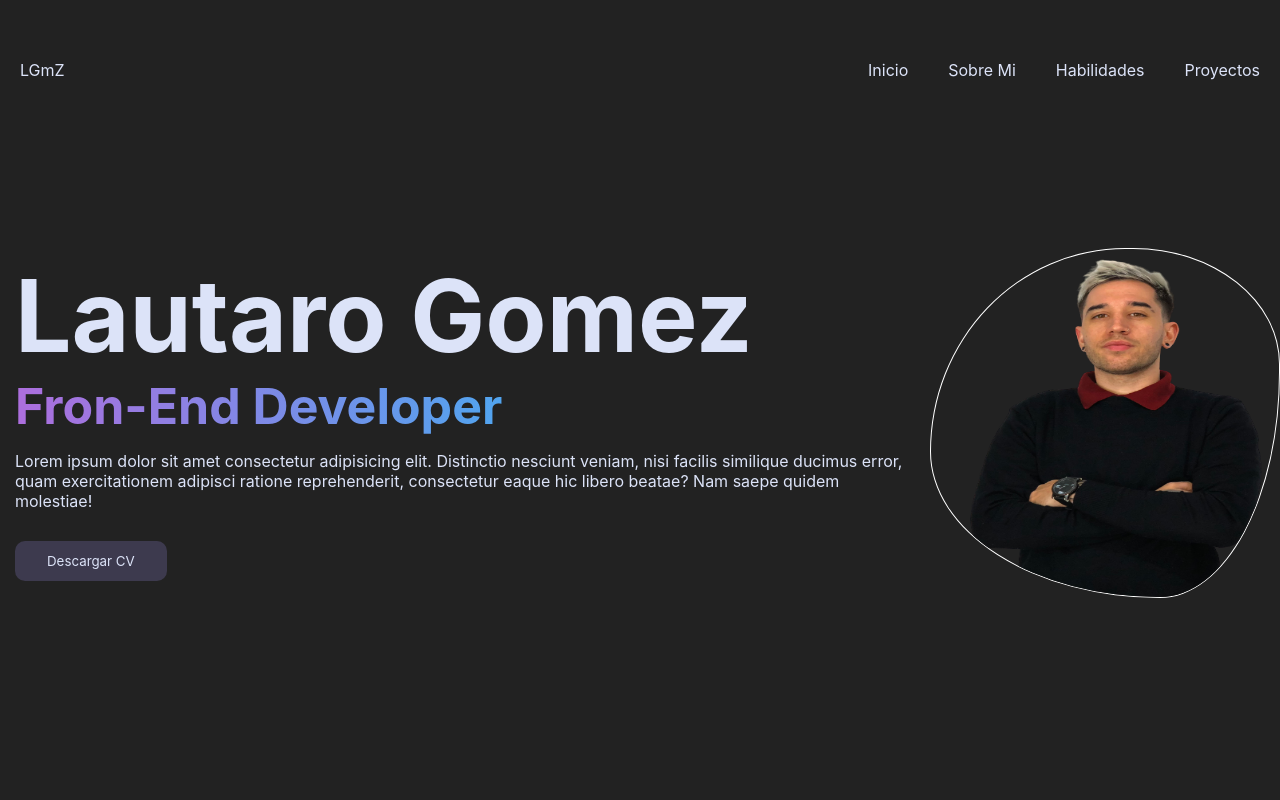
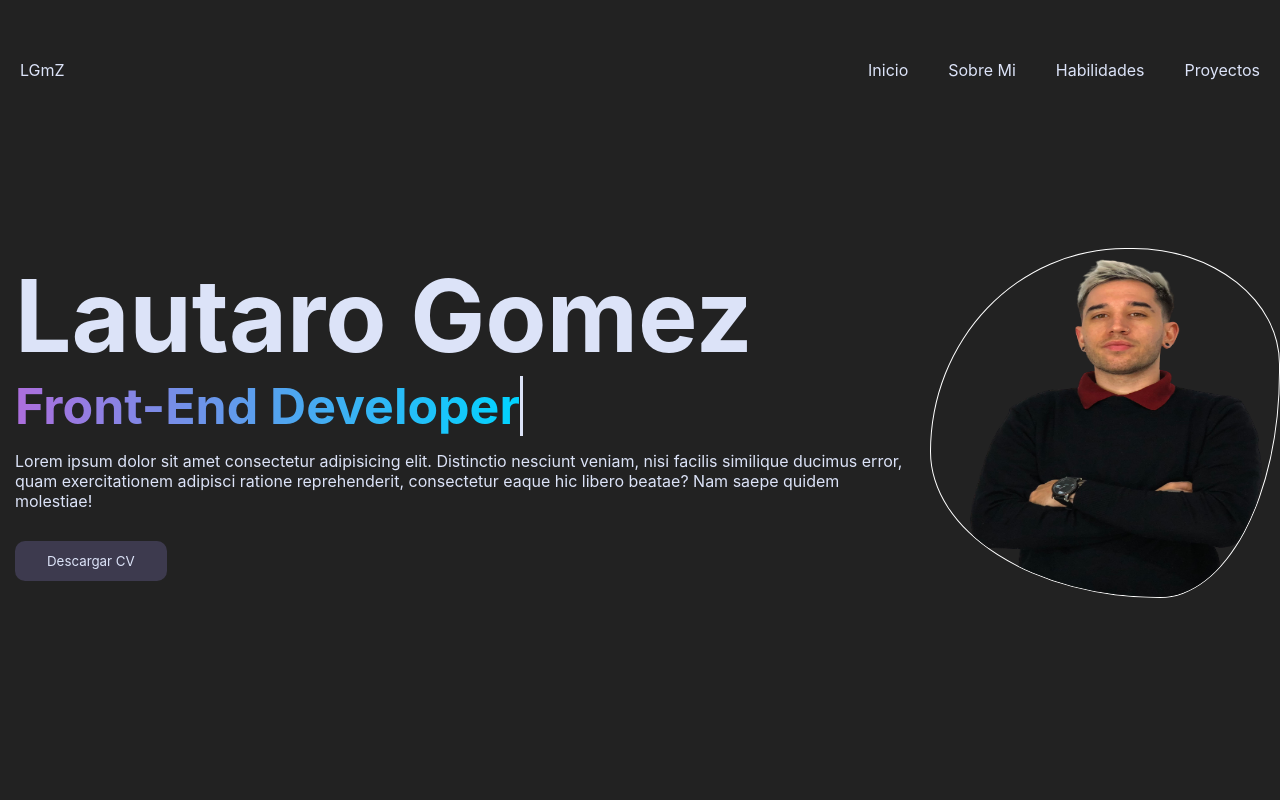
Before and after one commit to LauutiGomez/Porfolio, a React (Vite) app: page / in a window 1280 px wide. Shown: the top 800 px of the page. Built offline with nearby package versions, Linux system fonts and the light colour scheme.

Commit message:
se agregaron estilos y se cambio el scroll de la pagina

```diff
--- a/package.json
+++ b/package.json
@@ -11,7 +11,8 @@
   },
   "dependencies": {
     "react": "^18.2.0",
-    "react-dom": "^18.2.0"
+    "react-dom": "^18.2.0",
+    "vite": "^4.4.9"
   },
   "devDependencies": {
     "@types/react": "^18.2.15",
@@ -20,7 +21,6 @@
     "eslint": "^8.45.0",
     "eslint-plugin-react": "^7.32.2",
     "eslint-plugin-react-hooks": "^4.6.0",
-    "eslint-plugin-react-refresh": "^0.4.3",
-    "vite": "^4.4.5"
+    "eslint-plugin-react-refresh": "^0.4.3"
   }
 }
--- a/src/components/Home.jsx
+++ b/src/components/Home.jsx
@@ -3,7 +3,7 @@ export const Home = () => {
     <section className="section-home">
       <div className="home-aboutme">
         <h1>Lautaro Gomez</h1>
-        <h3>Fron-End Developer</h3>
+        <h3>Front-End Developer</h3>
         <p>
           Lorem ipsum dolor sit amet consectetur adipisicing elit. Distinctio
           nesciunt veniam, nisi facilis similique ducimus error, quam
--- a/src/components/Navbar.jsx
+++ b/src/components/Navbar.jsx
@@ -1,14 +1,21 @@
-
 export const Navbar = () => {
   return (
     <nav>
       <a href="">LGmZ</a>
       <ul>
-        <li><a href="">Inicio</a></li>
-        <li><a href="">Sobre Mi</a></li>
-        <li><a href="">Habilidades</a></li>
-        <li><a href="">Proyectos</a></li>
-        </ul>
+        <li>
+          <a href="">Inicio</a>
+        </li>
+        <li>
+          <a href="">Sobre Mi</a>
+        </li>
+        <li>
+          <a href="#skills">Habilidades</a>
+        </li>
+        <li>
+          <a href="">Proyectos</a>
+        </li>
+      </ul>
     </nav>
-  )
-}
+  );
+};
--- a/src/components/Skills.jsx
+++ b/src/components/Skills.jsx
@@ -1,7 +1,9 @@
 export const Skills = () => {
   return (
     <>
-      <h2 className="text-skills">Skills</h2>
+      <h2 className="text-skills" id="skills">
+        Skills
+      </h2>
       <div className="logos">
         <div className="logos-slide">
           <svg
@@ -41,7 +43,18 @@ export const Skills = () => {
               fill="url(#b)"
             />
           </svg>
-          <svg height="150" viewBox="0 0 512 407.864" width="150" xmlns="http://www.w3.org/2000/svg"><path d="m106.344 0c-29.214 0-50.831 25.57-49.863 53.3.929 26.641-.278 61.145-8.964 89.283-8.717 28.217-23.449 46.098-47.517 48.393v25.912c24.068 2.3 38.8 20.172 47.516 48.393 8.687 28.138 9.893 62.642 8.964 89.283-.968 27.726 20.649 53.3 49.868 53.3h299.347c29.214 0 50.827-25.57 49.859-53.3-.929-26.641.278-61.145 8.964-89.283 8.717-28.221 23.413-46.1 47.482-48.393v-25.912c-24.068-2.3-38.764-20.172-47.482-48.393-8.687-28.134-9.893-62.642-8.964-89.283.968-27.726-20.645-53.3-49.859-53.3h-299.355zm240.775 251.067c0 38.183-28.481 61.34-75.746 61.34h-80.458a8.678 8.678 0 0 1 -8.678-8.678v-199.593a8.678 8.678 0 0 1 8.678-8.678h80c39.411 0 65.276 21.348 65.276 54.124 0 23.005-17.4 43.6-39.567 47.208v1.2c30.176 3.31 50.495 24.21 50.495 53.077zm-84.519-128.1h-45.876v64.8h38.639c29.87 0 46.34-12.028 46.34-33.527-.003-20.148-14.163-31.273-39.103-31.273zm-45.876 90.511v71.411h47.564c31.1 0 47.573-12.479 47.573-35.931s-16.935-35.484-49.573-35.484h-45.564z" fill="#7952b3" fill-rule="evenodd"/></svg>
+          <svg
+            height="150"
+            viewBox="0 0 512 407.864"
+            width="150"
+            xmlns="http://www.w3.org/2000/svg"
+          >
+            <path
+              d="m106.344 0c-29.214 0-50.831 25.57-49.863 53.3.929 26.641-.278 61.145-8.964 89.283-8.717 28.217-23.449 46.098-47.517 48.393v25.912c24.068 2.3 38.8 20.172 47.516 48.393 8.687 28.138 9.893 62.642 8.964 89.283-.968 27.726 20.649 53.3 49.868 53.3h299.347c29.214 0 50.827-25.57 49.859-53.3-.929-26.641.278-61.145 8.964-89.283 8.717-28.221 23.413-46.1 47.482-48.393v-25.912c-24.068-2.3-38.764-20.172-47.482-48.393-8.687-28.134-9.893-62.642-8.964-89.283.968-27.726-20.645-53.3-49.859-53.3h-299.355zm240.775 251.067c0 38.183-28.481 61.34-75.746 61.34h-80.458a8.678 8.678 0 0 1 -8.678-8.678v-199.593a8.678 8.678 0 0 1 8.678-8.678h80c39.411 0 65.276 21.348 65.276 54.124 0 23.005-17.4 43.6-39.567 47.208v1.2c30.176 3.31 50.495 24.21 50.495 53.077zm-84.519-128.1h-45.876v64.8h38.639c29.87 0 46.34-12.028 46.34-33.527-.003-20.148-14.163-31.273-39.103-31.273zm-45.876 90.511v71.411h47.564c31.1 0 47.573-12.479 47.573-35.931s-16.935-35.484-49.573-35.484h-45.564z"
+              fill="#7952b3"
+              fill-rule="evenodd"
+            />
+          </svg>
           <svg
             height="150"
             viewBox=".15 .13 799.7 479.69"
@@ -116,10 +129,20 @@ export const Skills = () => {
               fill="#fff"
             />
           </svg>
-          <svg width="150" height="150" viewBox="0 0 256 256" xmlns="http://www.w3.org/2000/svg" preserveAspectRatio="xMinYMin meet"><path d="M251.172 116.594L139.4 4.828c-6.433-6.437-16.873-6.437-23.314 0l-23.21 23.21 29.443 29.443c6.842-2.312 14.688-.761 20.142 4.693 5.48 5.489 7.02 13.402 4.652 20.266l28.375 28.376c6.865-2.365 14.786-.835 20.269 4.657 7.663 7.66 7.663 20.075 0 27.74-7.665 7.666-20.08 7.666-27.749 0-5.764-5.77-7.188-14.235-4.27-21.336l-26.462-26.462-.003 69.637a19.82 19.82 0 0 1 5.188 3.71c7.663 7.66 7.663 20.076 0 27.747-7.665 7.662-20.086 7.662-27.74 0-7.663-7.671-7.663-20.086 0-27.746a19.654 19.654 0 0 1 6.421-4.281V94.196a19.378 19.378 0 0 1-6.421-4.281c-5.806-5.798-7.202-14.317-4.227-21.446L81.47 39.442l-76.64 76.635c-6.44 6.443-6.44 16.884 0 23.322l111.774 111.768c6.435 6.438 16.873 6.438 23.316 0l111.251-111.249c6.438-6.44 6.438-16.887 0-23.324" fill="#DE4C36"/></svg>
+          <svg
+            width="150"
+            height="150"
+            viewBox="0 0 256 256"
+            xmlns="http://www.w3.org/2000/svg"
+            preserveAspectRatio="xMinYMin meet"
+          >
+            <path
+              d="M251.172 116.594L139.4 4.828c-6.433-6.437-16.873-6.437-23.314 0l-23.21 23.21 29.443 29.443c6.842-2.312 14.688-.761 20.142 4.693 5.48 5.489 7.02 13.402 4.652 20.266l28.375 28.376c6.865-2.365 14.786-.835 20.269 4.657 7.663 7.66 7.663 20.075 0 27.74-7.665 7.666-20.08 7.666-27.749 0-5.764-5.77-7.188-14.235-4.27-21.336l-26.462-26.462-.003 69.637a19.82 19.82 0 0 1 5.188 3.71c7.663 7.66 7.663 20.076 0 27.747-7.665 7.662-20.086 7.662-27.74 0-7.663-7.671-7.663-20.086 0-27.746a19.654 19.654 0 0 1 6.421-4.281V94.196a19.378 19.378 0 0 1-6.421-4.281c-5.806-5.798-7.202-14.317-4.227-21.446L81.47 39.442l-76.64 76.635c-6.44 6.443-6.44 16.884 0 23.322l111.774 111.768c6.435 6.438 16.873 6.438 23.316 0l111.251-111.249c6.438-6.44 6.438-16.887 0-23.324"
+              fill="#DE4C36"
+            />
+          </svg>
         </div>
         <div className="logos-slide">
-
           <svg
             height="150"
             preserveAspectRatio="xMidYMid"
@@ -157,7 +180,18 @@ export const Skills = () => {
               fill="url(#b)"
             />
           </svg>
-          <svg height="150" viewBox="0 0 512 407.864" width="150" xmlns="http://www.w3.org/2000/svg"><path d="m106.344 0c-29.214 0-50.831 25.57-49.863 53.3.929 26.641-.278 61.145-8.964 89.283-8.717 28.217-23.449 46.098-47.517 48.393v25.912c24.068 2.3 38.8 20.172 47.516 48.393 8.687 28.138 9.893 62.642 8.964 89.283-.968 27.726 20.649 53.3 49.868 53.3h299.347c29.214 0 50.827-25.57 49.859-53.3-.929-26.641.278-61.145 8.964-89.283 8.717-28.221 23.413-46.1 47.482-48.393v-25.912c-24.068-2.3-38.764-20.172-47.482-48.393-8.687-28.134-9.893-62.642-8.964-89.283.968-27.726-20.645-53.3-49.859-53.3h-299.355zm240.775 251.067c0 38.183-28.481 61.34-75.746 61.34h-80.458a8.678 8.678 0 0 1 -8.678-8.678v-199.593a8.678 8.678 0 0 1 8.678-8.678h80c39.411 0 65.276 21.348 65.276 54.124 0 23.005-17.4 43.6-39.567 47.208v1.2c30.176 3.31 50.495 24.21 50.495 53.077zm-84.519-128.1h-45.876v64.8h38.639c29.87 0 46.34-12.028 46.34-33.527-.003-20.148-14.163-31.273-39.103-31.273zm-45.876 90.511v71.411h47.564c31.1 0 47.573-12.479 47.573-35.931s-16.935-35.484-49.573-35.484h-45.564z" fill="#7952b3" fill-rule="evenodd"/></svg>
+          <svg
+            height="150"
+            viewBox="0 0 512 407.864"
+            width="150"
+            xmlns="http://www.w3.org/2000/svg"
+          >
+            <path
+              d="m106.344 0c-29.214 0-50.831 25.57-49.863 53.3.929 26.641-.278 61.145-8.964 89.283-8.717 28.217-23.449 46.098-47.517 48.393v25.912c24.068 2.3 38.8 20.172 47.516 48.393 8.687 28.138 9.893 62.642 8.964 89.283-.968 27.726 20.649 53.3 49.868 53.3h299.347c29.214 0 50.827-25.57 49.859-53.3-.929-26.641.278-61.145 8.964-89.283 8.717-28.221 23.413-46.1 47.482-48.393v-25.912c-24.068-2.3-38.764-20.172-47.482-48.393-8.687-28.134-9.893-62.642-8.964-89.283.968-27.726-20.645-53.3-49.859-53.3h-299.355zm240.775 251.067c0 38.183-28.481 61.34-75.746 61.34h-80.458a8.678 8.678 0 0 1 -8.678-8.678v-199.593a8.678 8.678 0 0 1 8.678-8.678h80c39.411 0 65.276 21.348 65.276 54.124 0 23.005-17.4 43.6-39.567 47.208v1.2c30.176 3.31 50.495 24.21 50.495 53.077zm-84.519-128.1h-45.876v64.8h38.639c29.87 0 46.34-12.028 46.34-33.527-.003-20.148-14.163-31.273-39.103-31.273zm-45.876 90.511v71.411h47.564c31.1 0 47.573-12.479 47.573-35.931s-16.935-35.484-49.573-35.484h-45.564z"
+              fill="#7952b3"
+              fill-rule="evenodd"
+            />
+          </svg>
           <svg
             height="150"
             viewBox=".15 .13 799.7 479.69"
@@ -232,7 +266,18 @@ export const Skills = () => {
               fill="#fff"
             />
           </svg>
-          <svg width="150" height="150" viewBox="0 0 256 256" xmlns="http://www.w3.org/2000/svg" preserveAspectRatio="xMinYMin meet"><path d="M251.172 116.594L139.4 4.828c-6.433-6.437-16.873-6.437-23.314 0l-23.21 23.21 29.443 29.443c6.842-2.312 14.688-.761 20.142 4.693 5.48 5.489 7.02 13.402 4.652 20.266l28.375 28.376c6.865-2.365 14.786-.835 20.269 4.657 7.663 7.66 7.663 20.075 0 27.74-7.665 7.666-20.08 7.666-27.749 0-5.764-5.77-7.188-14.235-4.27-21.336l-26.462-26.462-.003 69.637a19.82 19.82 0 0 1 5.188 3.71c7.663 7.66 7.663 20.076 0 27.747-7.665 7.662-20.086 7.662-27.74 0-7.663-7.671-7.663-20.086 0-27.746a19.654 19.654 0 0 1 6.421-4.281V94.196a19.378 19.378 0 0 1-6.421-4.281c-5.806-5.798-7.202-14.317-4.227-21.446L81.47 39.442l-76.64 76.635c-6.44 6.443-6.44 16.884 0 23.322l111.774 111.768c6.435 6.438 16.873 6.438 23.316 0l111.251-111.249c6.438-6.44 6.438-16.887 0-23.324" fill="#DE4C36"/></svg>
+          <svg
+            width="150"
+            height="150"
+            viewBox="0 0 256 256"
+            xmlns="http://www.w3.org/2000/svg"
+            preserveAspectRatio="xMinYMin meet"
+          >
+            <path
+              d="M251.172 116.594L139.4 4.828c-6.433-6.437-16.873-6.437-23.314 0l-23.21 23.21 29.443 29.443c6.842-2.312 14.688-.761 20.142 4.693 5.48 5.489 7.02 13.402 4.652 20.266l28.375 28.376c6.865-2.365 14.786-.835 20.269 4.657 7.663 7.66 7.663 20.075 0 27.74-7.665 7.666-20.08 7.666-27.749 0-5.764-5.77-7.188-14.235-4.27-21.336l-26.462-26.462-.003 69.637a19.82 19.82 0 0 1 5.188 3.71c7.663 7.66 7.663 20.076 0 27.747-7.665 7.662-20.086 7.662-27.74 0-7.663-7.671-7.663-20.086 0-27.746a19.654 19.654 0 0 1 6.421-4.281V94.196a19.378 19.378 0 0 1-6.421-4.281c-5.806-5.798-7.202-14.317-4.227-21.446L81.47 39.442l-76.64 76.635c-6.44 6.443-6.44 16.884 0 23.322l111.774 111.768c6.435 6.438 16.873 6.438 23.316 0l111.251-111.249c6.438-6.44 6.438-16.887 0-23.324"
+              fill="#DE4C36"
+            />
+          </svg>
         </div>
       </div>
     </>
--- a/src/index.css
+++ b/src/index.css
@@ -5,7 +5,11 @@
   color: #dce3f8;
   font-family: Calibre, Inter, San Francisco, SF Pro Text, -apple-system,
     system-ui, sans-serif;
-    box-sizing: border-box;
+  box-sizing: border-box;
+}
+
+html {
+  scroll-behavior: smooth;
 }
 
 .main {
@@ -57,10 +61,29 @@ h3 {
 }
 
 .home-aboutme > h3 {
+  width: max-content;
+  border-right: 3px solid #dce3f8;
+  font-size: 1rem;
+  animation: teclear 1s steps(16), efecto 1s step-end infinite alternate;
   background: linear-gradient(90deg, #ad6edd, #00d4ff);
   -webkit-background-clip: text;
   color: transparent;
   font-size: 50px;
+}
+
+@keyframes teclear {
+  from {
+    clip-path: polygon(0 0, 0 0, 0 100%, 0% 100%);
+  }
+  to {
+    clip-path: polygon(0 0, 100% 0, 100% 100%, 0% 100%);
+  }
+}
+
+@keyframes efecto {
+  50% {
+    border-color: transparent;
+  }
 }
 
 .home-aboutme > p,
@@ -152,23 +175,27 @@ button {
 }
 
 .logos:before,
-.logos:after{
+.logos:after {
   position: absolute;
   top: 0;
   width: 300px;
   height: 100%;
-  content: '';
+  content: "";
   z-index: 2;
 }
 
-.logos::before{
+.logos::before {
   left: 0;
-  background: linear-gradient(to left, rgba(255, 255, 255, 0),rgb(34, 34, 34) );
+  background: linear-gradient(to left, rgba(255, 255, 255, 0), rgb(34, 34, 34));
 }
 
-.logos::after{
+.logos::after {
   right: 0;
-  background: linear-gradient(to right, rgba(255, 255, 255, 0),rgb(34, 34, 34) );
+  background: linear-gradient(
+    to right,
+    rgba(255, 255, 255, 0),
+    rgb(34, 34, 34)
+  );
 }
 
 .logos-slide {
```
Also changed, not shown: 1 other file (tests, documents, lock files or other folders).
